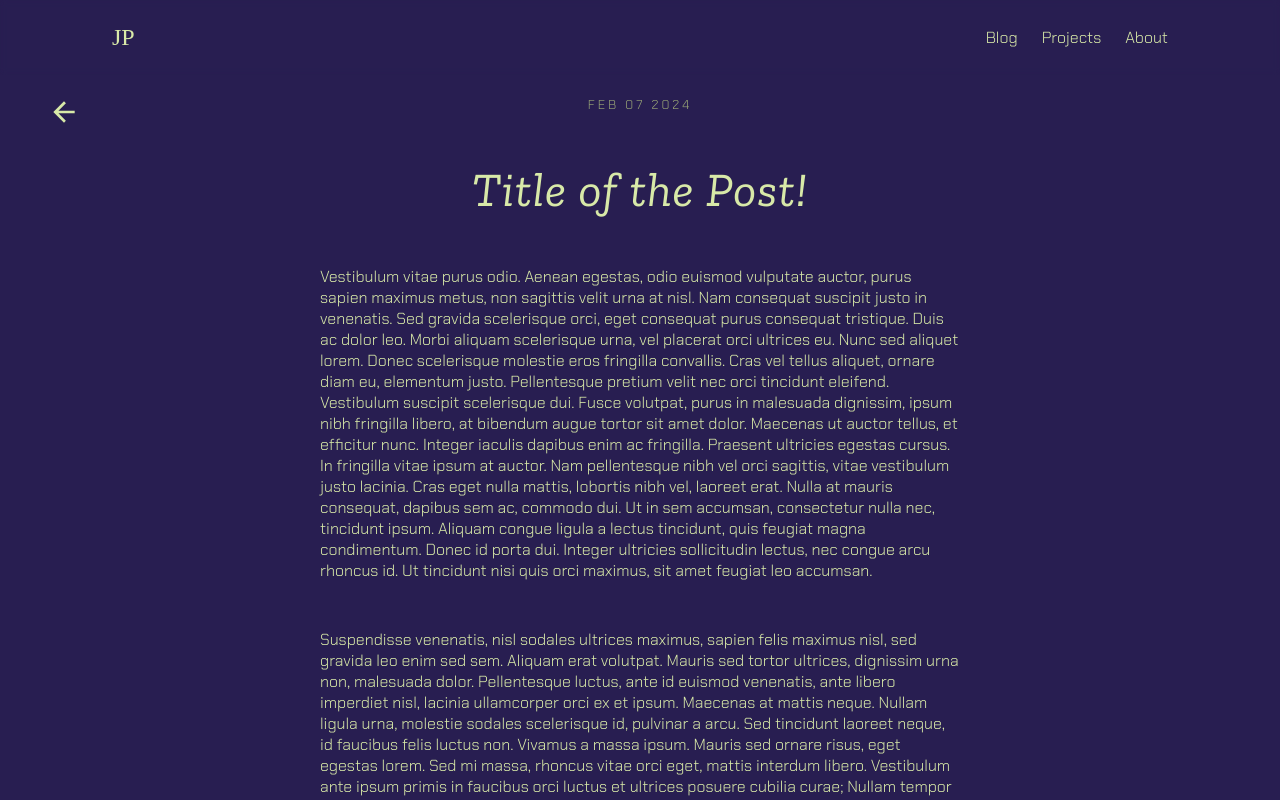
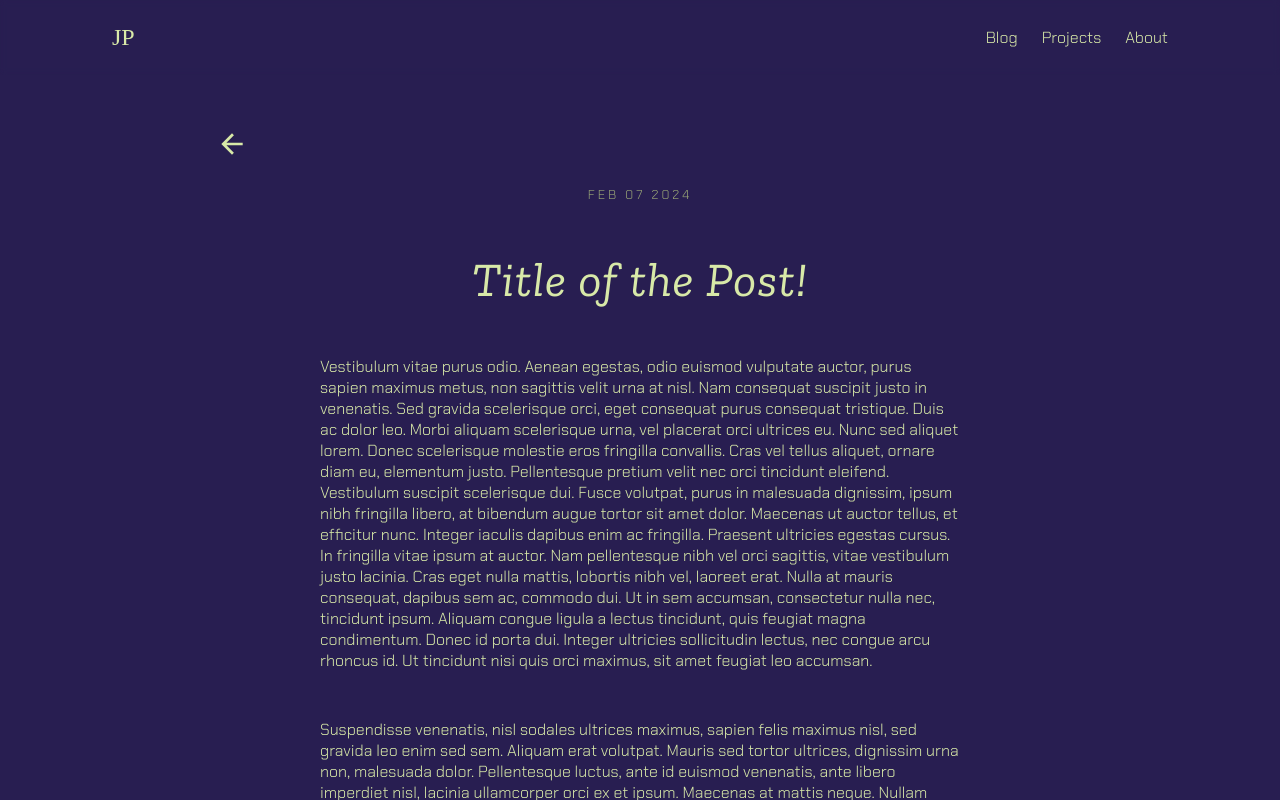
Before and after one commit to j-prt/portfolio, a React (Vite) app: page /blog/1 in a window 1280 px wide. Shown: the top 800 px of the page. Built offline with nearby package versions, Linux system fonts and the light colour scheme; a web font is replaced by a local one.

Commit message:
improve positioning of back button on blog details page

```diff
--- a/src/pages/blog/BlogDetail.tsx
+++ b/src/pages/blog/BlogDetail.tsx
@@ -8,8 +8,12 @@ import { IoMdArrowBack } from 'react-icons/io'
 import { Link } from 'react-router-dom'
 
 const Back = styled.div`
-  position: fixed;
-  left: 3rem;
+  width: 100%;
+  max-width: 55rem;
+  position: sticky;
+  margin-left: 2rem;
+  top: 8rem;
+
   font-size: 2rem;
 `
 
--- a/src/ui/MainContainer.tsx
+++ b/src/ui/MainContainer.tsx
@@ -2,6 +2,7 @@ import styled from 'styled-components'
 
 interface MCProps {
   gap?: number
+  relative?: boolean
 }
 
 const MainContainer = styled.div<MCProps>`
@@ -10,9 +11,11 @@ const MainContainer = styled.div<MCProps>`
   max-width: var(--home-max-width);
   display: flex;
   flex-direction: column;
-  gap: ${props => (props.gap || 3) + 'rem'};
   align-items: center;
   color: var(--color-accent);
+
+  ${props => (props.relative ? 'position: relative' : '')};
+  gap: ${props => (props.gap || 3) + 'rem'};
 `
 
 export default MainContainer
```
